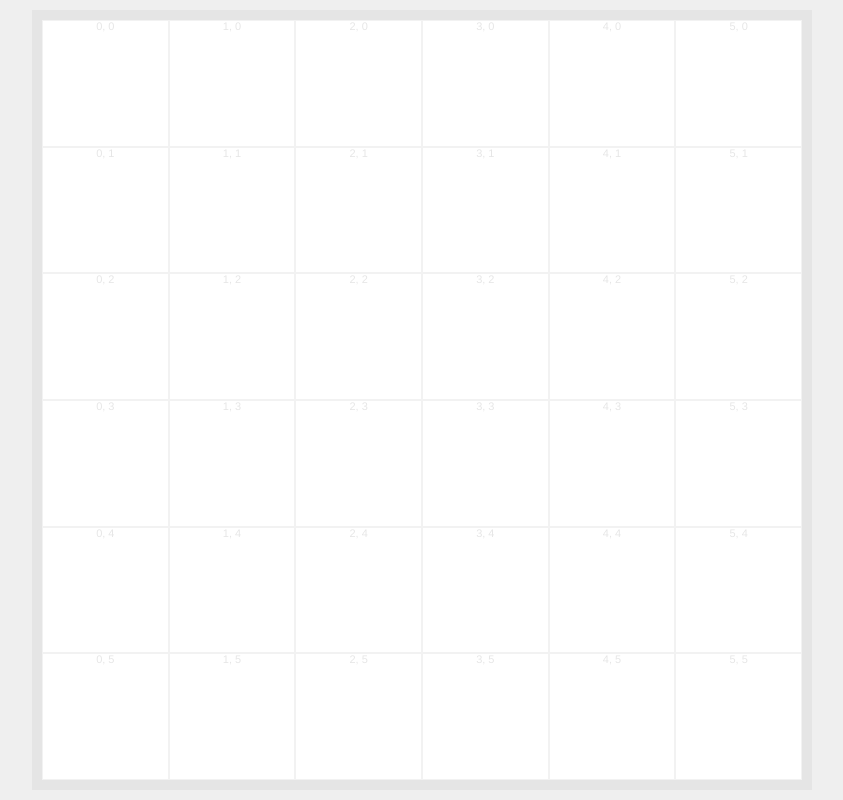
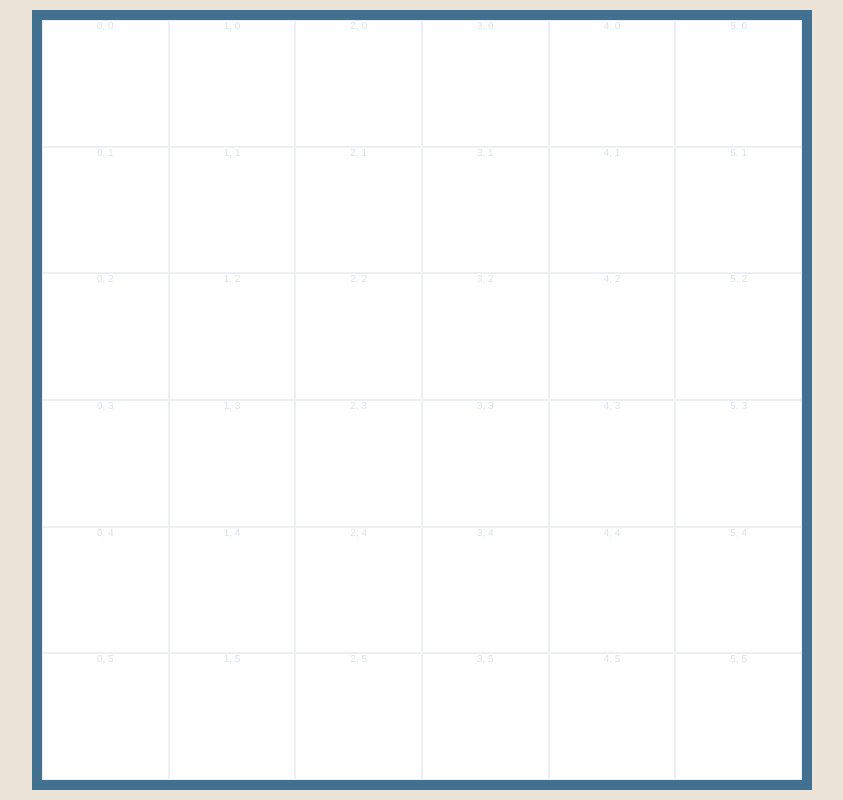
Before and after one commit to SimplGy/thePrinceBoardGame, a website: page app/index.html in a window 1280 px wide. Shown: the whole page, without its empty margins (218-1061 px from the left). Drawn offline with nearby package versions, Linux system fonts and the light colour scheme; a web font is replaced by a local one.

Commit message:
slight color improvement

```diff
--- a/app/scripts/gameBoard.sass
+++ b/app/scripts/gameBoard.sass
@@ -5,23 +5,25 @@ game-board
   position: relative
   display: block
   margin: 20px auto
-  box-shadow: 0 0 0 10px $black10
+  box-shadow: 0 0 0 10px $colorBlue
+  background: white
 
   .space
     display: block
     position: absolute
     width: $spaceSize
     height: $spaceSize
-    box-shadow: inset 0 0 0 1px $black05
+    box-shadow: inset 0 0 0 1px mix($colorBlue, white, 10%)
     background: white
-    color: $shade10
+    color: transparentize($colorBlue, .8)
     font-weight: normal
-    font-size: 11px
+    font-size: 10px
     text-align: center
     +transition(all .2s ease-in-out)
     &:hover
       +transition(none)
-      background: $black05
+      background: transparentize($colorBlue, .8)
+      color: $colorBlue
 
 
   // X Positions
--- a/app/styles/_colorVars.sass
+++ b/app/styles/_colorVars.sass
@@ -1,13 +1,12 @@
 
 
-$colorForeground: #111
-$colorBackground: #efefef
+$colorForeground: #544943
+$colorBackground: #ece4d8
 
 $colorMuted: #777
 
-$colorBrand: slategray
-
-
+$colorBlue: #417090
+$colorRed: #7c334f
 
 
 
```
Also changed, not shown: app/scripts/gameBoard.css, app/styles/typography.css.
